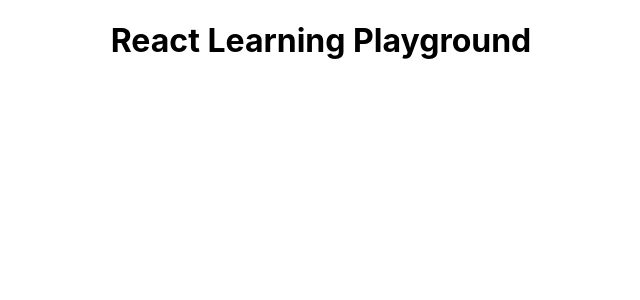
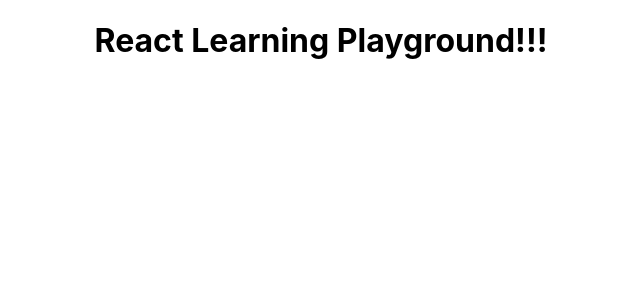
Before and after one commit to Macha-Vasu/react-learning-playground, a React (Create React App) app: page / in a window 1280 px wide. Shown: the top 300 px of the page, without its empty margins (319-959 px from the left). Built offline with nearby package versions, Linux system fonts and the light colour scheme.

Commit message:
code update

```diff
--- a/src/App.js
+++ b/src/App.js
@@ -4,7 +4,7 @@
 function App() {
   return (
     <div className="App">
-      <h1>React Learning Playground</h1>
+      <h1>React Learning Playground!!!</h1>
     </div>
   );
 }
```
Also changed, not shown: src/PracticeFolder/FormEvents.jsx (added, +10 -0 lines).
